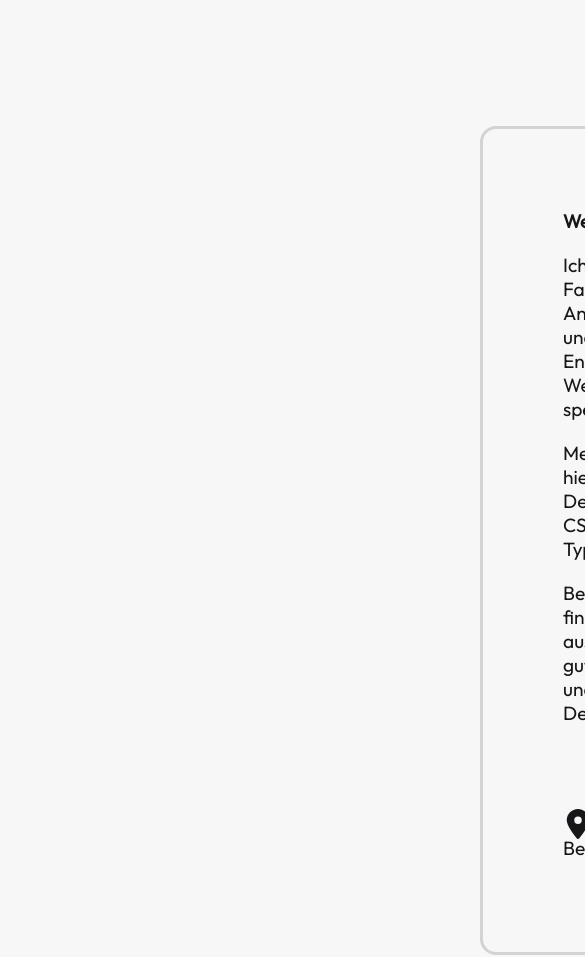
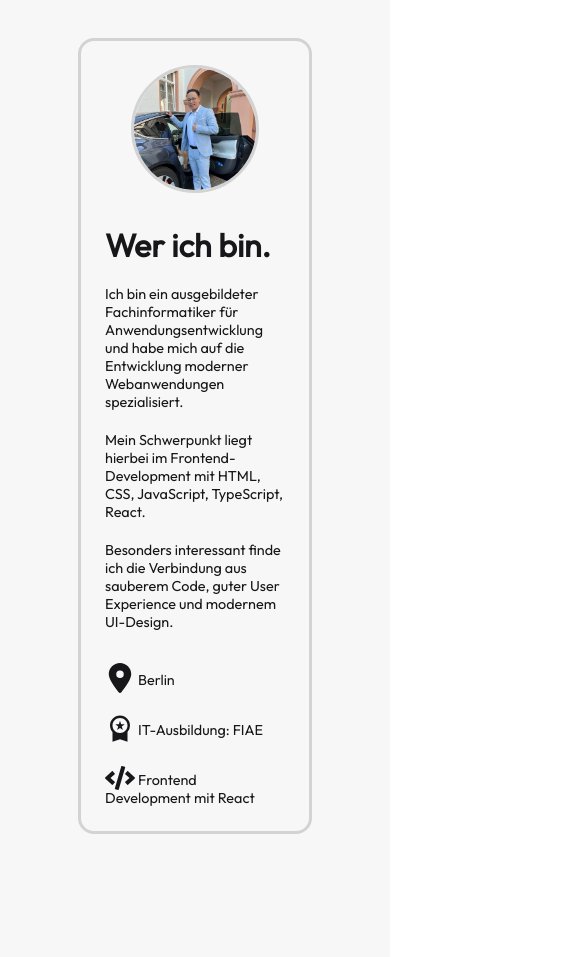
Before and after one commit to AndyHu8/Portfolio-Website, a React (Create React App) app in the folder portfolio-website/: page / in a window 390 px wide. Shown: the part 1040-1997 px from the top of the page, 585 px wide, since content can reach past the window. Built offline with nearby package versions, Linux system fonts and the light colour scheme; no server answers; a web font is replaced by a local one.

Commit message:
Responsive Design: About Section

```diff
--- a/portfolio-website/src/About/About.css
+++ b/portfolio-website/src/About/About.css
@@ -18,8 +18,18 @@
 
 .about-flexbox {
     display: flex;
+    flex-wrap: wrap;
     gap: var(--gap);
     align-items: center;
+    justify-content: center;
+}
+
+.about-flexbox div {
+    flex: 1 1 60%;
+}
+
+.about-flexbox div h1 {
+    font-size: var(--fontSizeH1);
 }
 
 .about-flexbox img {
@@ -30,6 +40,7 @@
     object-position: center top;
     border-radius: 50%;
     border: var(--border);
+    flex-shrink: 0;
 }
 
 .about-zusammenfassung {
@@ -37,6 +48,8 @@
     display: flex;
     justify-content: space-around;
     align-items: center;
+    gap: var(--gap);
+    flex-wrap: wrap;
 }
 
 .about-zusammenfassung p {
@@ -47,3 +60,52 @@
     position: relative;
     top: 0.5rem;
 }
+
+@media (max-width: 1600px) {
+    .about-wrapper {
+        padding: var(--paddingSectionSmall);
+    }
+}
+
+/* Tablet */
+@media (max-width: 1024px) {
+
+    .about-flexbox {
+        gap: 2rem;
+    }
+
+    .about-flexbox img {
+        width: 12rem;
+        height: 12rem;
+    }
+}
+
+/* Smartphone */
+@media (max-width: 768px) {
+
+    .about-inhalt {
+        padding: 1.5rem;
+    }
+
+    .about-flexbox {
+        flex-direction: column-reverse;
+        align-items: flex-start;
+    }
+
+    .about-flexbox div {
+        max-width: 100%;
+    }
+
+    .about-flexbox img {
+        width: 8rem;
+        height: 8rem;
+        align-self: center;
+    }
+
+    .about-zusammenfassung {
+        flex-direction: column;
+        align-items: flex-start;
+        gap: 1rem;
+        margin-top: 1.5rem;
+    }
+}
--- a/portfolio-website/src/Styles/Global.css
+++ b/portfolio-website/src/Styles/Global.css
@@ -21,6 +21,18 @@
     text-decoration: none;
 }
 
+html, body, #root {
+    margin: 0;
+    padding: 0;
+    width: 100%;
+    min-height: 100%;
+}
+
+section {
+    width: 100%;
+    max-width: none;
+}
+
 /* Chrome, Edge und Safari */
 ::-webkit-scrollbar-track {
     background: var(--backgroundColor);
--- a/portfolio-website/src/Styles/Variables.css
+++ b/portfolio-website/src/Styles/Variables.css
@@ -9,10 +9,12 @@
     /*Font*/
     --fontFamily: "Outfit", sans-serif;
     --fontFamilyChinese: "Noto Sans SC", sans-serif;
-    --fontSizeP: 1.2rem;
+    --fontSizeH1: clamp(2rem, 2vw, 4rem);
+    --fontSizeP: clamp(0.9rem, 1.1vw, 1.2rem);
 
     /*Abstände*/
-    --paddingSection: 5rem 30rem;
+    --paddingSection: 5rem clamp(2rem, 30vw, 30rem);
+    --paddingSectionSmall: 5rem clamp(2rem, 20vw, 30rem);
     --gap: 1.5rem;
 
     /*Border*/
@@ -27,6 +29,12 @@ Welche Einheiten soll ich wann benutzen?
 - px: border, dünne Linien, box-shadow, kleine Details, gezielte Breakpoints
 */
 
+/*
+Responsive Design:
+- PaddingSectionSmall: 1600px
+- Tablet: 1024px
+- Smartphone: 768px
+*/
 
 /* Lightmode */
 :root {
```
Also changed, not shown: portfolio-website/src/Todos.txt.
